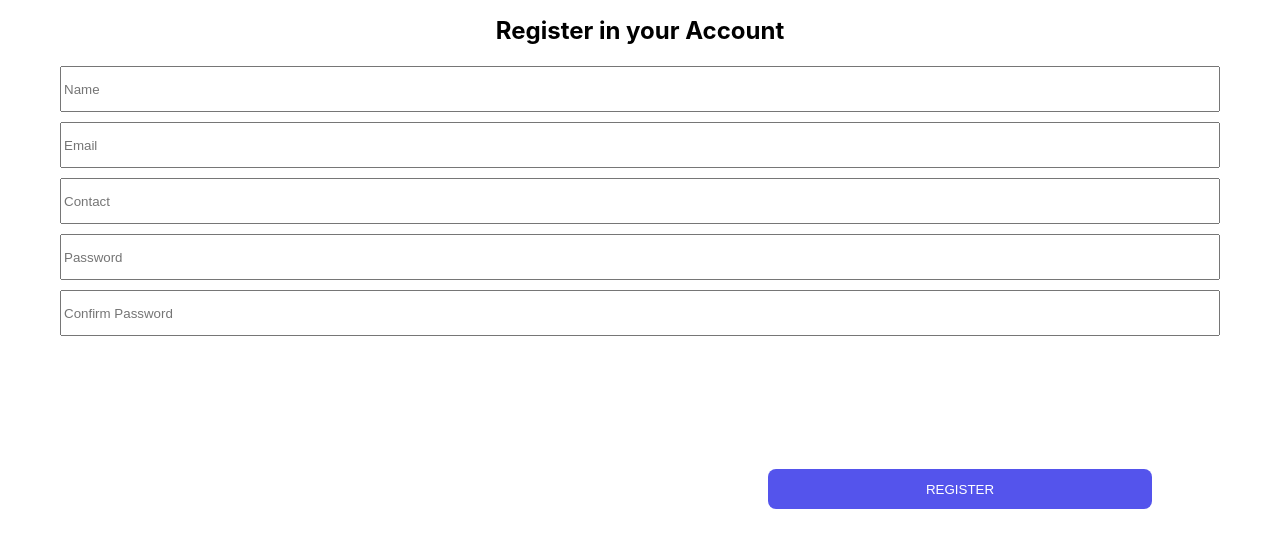
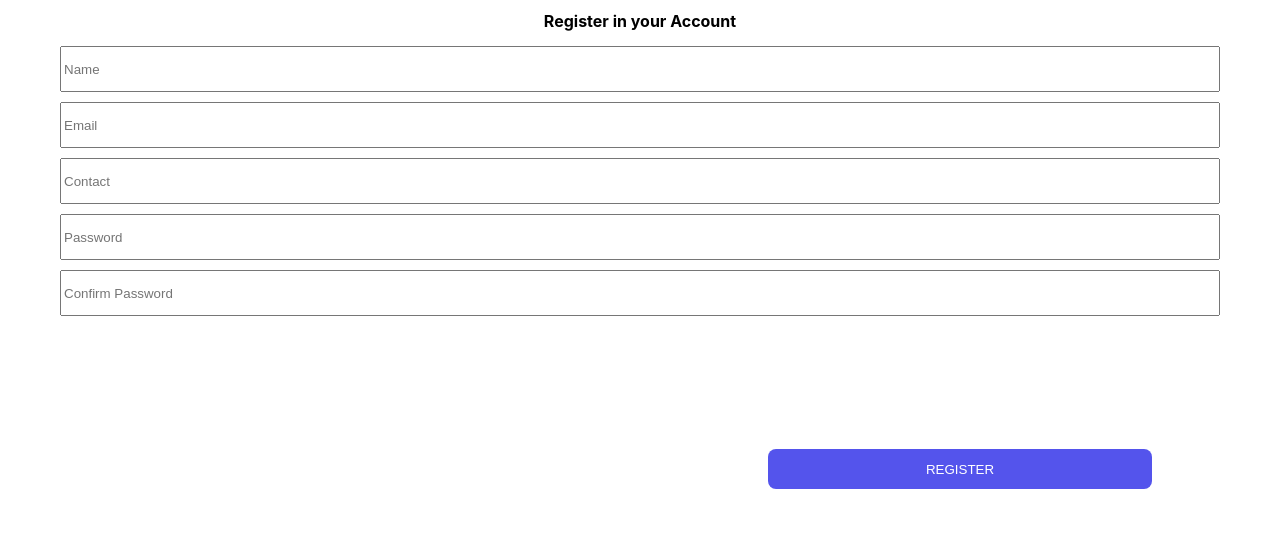
Before and after one commit to ugramraju/EventsProposalPage, a React (Create React App) app in the folder frontend/: page /usersignup in a window 1280 px wide. Shown: the top 548 px of the page. Built offline with nearby package versions, Linux system fonts and the light colour scheme.

Commit message:
fontsizes changed

```diff
--- a/frontend/src/components/Home/Home.css
+++ b/frontend/src/components/Home/Home.css
@@ -74,5 +74,5 @@ input{
     font-weight: 800;
     color: rgb(75, 75, 241);
     cursor: pointer;
-    font-size: 1.2em;
+    font-size: 1em;
 }
--- a/frontend/src/components/user/userLogin.jsx
+++ b/frontend/src/components/user/userLogin.jsx
@@ -44,7 +44,7 @@ const UserLogin = () => {
   return (
     <div className="box1">
       <span id="errMsg-1">{errorMsg}</span>
-      <h1 style={{fontSize:"1.5em"}}>Sign in your Account</h1>
+      <h1 style={{fontSize:"1em"}}>Sign in your Account</h1>
       <form id="form">
         <input
           type="text"
--- a/frontend/src/components/user/userSignUp.jsx
+++ b/frontend/src/components/user/userSignUp.jsx
@@ -49,7 +49,7 @@ const UserSignUp = () => {
     <div className="box1">
       <span id="errMsg-1">{errorMsg}</span>
       <span id="errmessage">{successMsg}</span>
-      <h1 style={{fontSize:"1.5em"}}>Register in your Account</h1>
+      <h1 style={{fontSize:"1em"}}>Register in your Account</h1>
       <form id="form">
         <input
           type="text"
```
